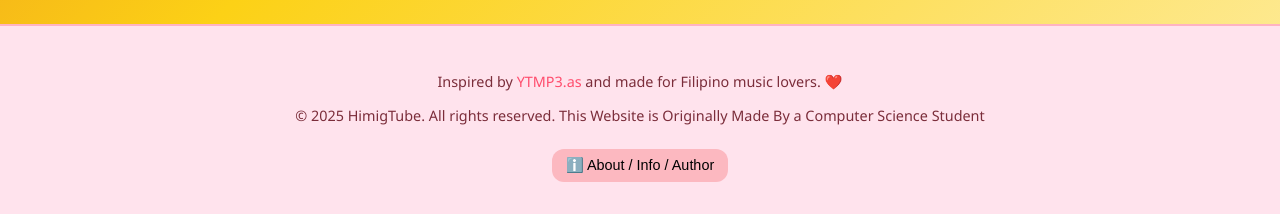
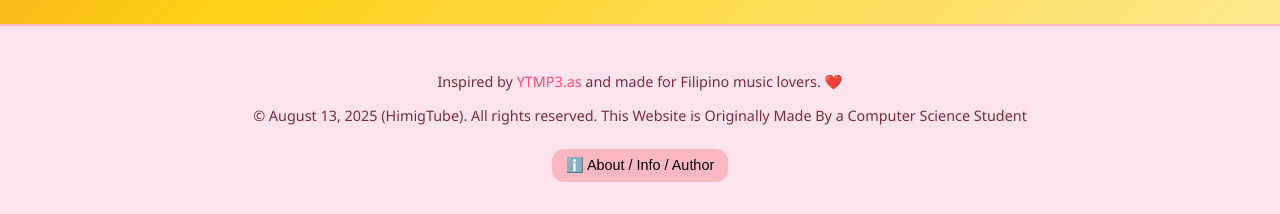
Before and after one commit to fredrexsalac/himigtube, a Django app: page /home/ in a window 1280 px wide. Shown: the part 586-800 px from the top of the page. Run offline with Django 5.2, Linux system fonts and the light colour scheme; some libraries are stand-ins or nearby versions.

Commit message:
Update home.html

```diff
--- a/converter/templates/converter/home.html
+++ b/converter/templates/converter/home.html
@@ -56,7 +56,7 @@
   <!-- 🌐 Followed by -->
   <footer class="footer animate-fade">
     <p>Inspired by <a href="https://ytmp3.as" target="_blank">YTMP3.as</a> and made for Filipino music lovers. ❤️</p>
-    <p>&copy; 2025 HimigTube. All rights reserved. This Website is Originally Made By a Computer Science Student</p>
+    <p>&copy; August 13, 2025 (HimigTube). All rights reserved. This Website is Originally Made By a Computer Science Student</p>
 	<button id="infoBtn" class="info-btn">ℹ️ About / Info / Author</button>
   </footer>
 
```
